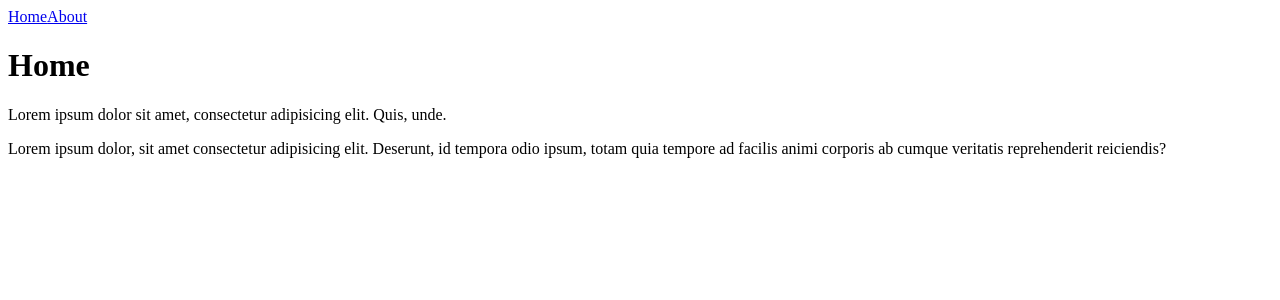
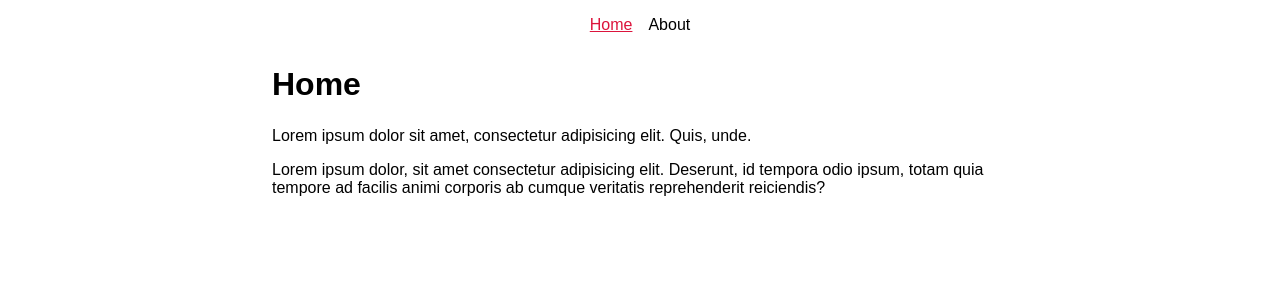
Before and after one commit to drummer-Yurii/vue-animations, a Vue app: page / in a window 1280 px wide. Shown: the top 300 px of the page. Built offline with nearby package versions, Linux system fonts and the light colour scheme.

Commit message:
add styling for project

```diff
--- a/src/App.vue
+++ b/src/App.vue
@@ -8,7 +8,7 @@
       <router-link to="/about">About</router-link>
     </nav>
     <router-view v-slot="{ Component }">
-      <transition>
+      <transition name="fade">
         <Component :is="Component" />
       </transition>
     </router-view>
@@ -16,5 +16,50 @@
 </template>
 
 <style>
+* {
+  margin: 0;
+  padding: 0;
+  box-sizing: border-box;
+  font-family: 'montserrat', sans-serif;
+}
 
+nav {
+  display: flex;
+  align-items: center;
+  justify-content: center;
+  padding: 1rem;
+}
+
+nav a {
+  margin: 0 0.5rem;
+  color: black;
+  text-decoration: none;
+}
+
+nav a:hover,
+nav a.router-link-exact-active {
+  color: crimson;
+  text-decoration: underline;
+}
+
+main {
+  padding: 1rem;
+  max-width: 768px;
+  margin: 0 auto;
+  will-change: transform, opacity;
+}
+
+h1 {
+  margin-bottom: 1.5rem;
+}
+
+p {
+  margin-bottom: 1rem;
+}
+
+img {
+  width: 100%;
+  max-width: 100%;
+  margin-bottom: 1.5rem;
+}
 </style>
```
